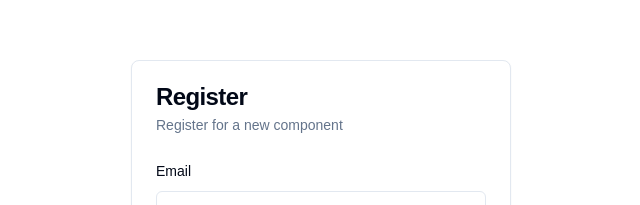
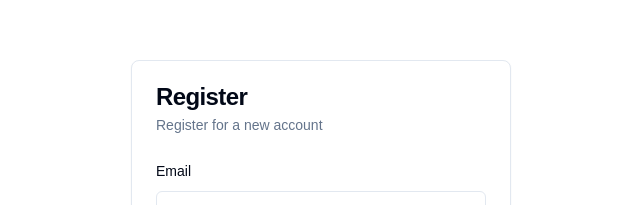
Before and after one commit to ccweerasinghe1994/next-auth, a Next.js app: page /register in a window 1280 px wide. Shown: the part 138-343 px from the top of the page, without its empty margins (319-959 px from the left). Built offline with nearby package versions, Linux system fonts and the light colour scheme.

Commit message:
refactor registration form validation to use passwordMatchSchema

```diff
--- a/app/register/page.tsx
+++ b/app/register/page.tsx
@@ -17,23 +17,17 @@ import {
   FormMessage,
 } from "@/components/ui/form";
 import { Input } from "@/components/ui/input";
+import { passwordMatchSchema } from "@/validation/passwordMatch";
 import { zodResolver } from "@hookform/resolvers/zod";
 import { useForm } from "react-hook-form";
 
 import { z } from "zod";
-import { passwordSchema } from "@/validation/passwordSchema";
-import { passwordConfirmSchema } from "@/validation/passwordConfirmSchema";
 
 const formSchema = z
   .object({
     email: z.string().trim().email({ message: "Invalid email address" }),
-    password: passwordSchema,
-    confirmPassword: passwordConfirmSchema,
   })
-  .refine((data) => data.password === data.confirmPassword, {
-    path: ["confirmPassword"],
-    message: "Passwords do not match",
-  });
+  .and(passwordMatchSchema);
 
 export default function RegisterPage() {
   const form = useForm<z.infer<typeof formSchema>>({
@@ -54,7 +48,7 @@ export default function RegisterPage() {
       <Card className="w-[380px] ">
         <CardHeader>
           <CardTitle>Register</CardTitle>
-          <CardDescription>Register for a new component</CardDescription>
+          <CardDescription>Register for a new account</CardDescription>
         </CardHeader>
         <CardContent>
           <Form {...form}>
--- /dev/null
+++ b/validation/passwordMatch.ts
@@ -0,0 +1,13 @@
+import { z } from "zod";
+import { passwordConfirmSchema } from "./passwordConfirmSchema";
+import { passwordSchema } from "./passwordSchema";
+
+export const passwordMatchSchema = z
+  .object({
+    password: passwordSchema,
+    confirmPassword: passwordConfirmSchema,
+  })
+  .refine((data) => data.password === data.confirmPassword, {
+    path: ["confirmPassword"],
+    message: "Passwords do not match",
+  });
```
